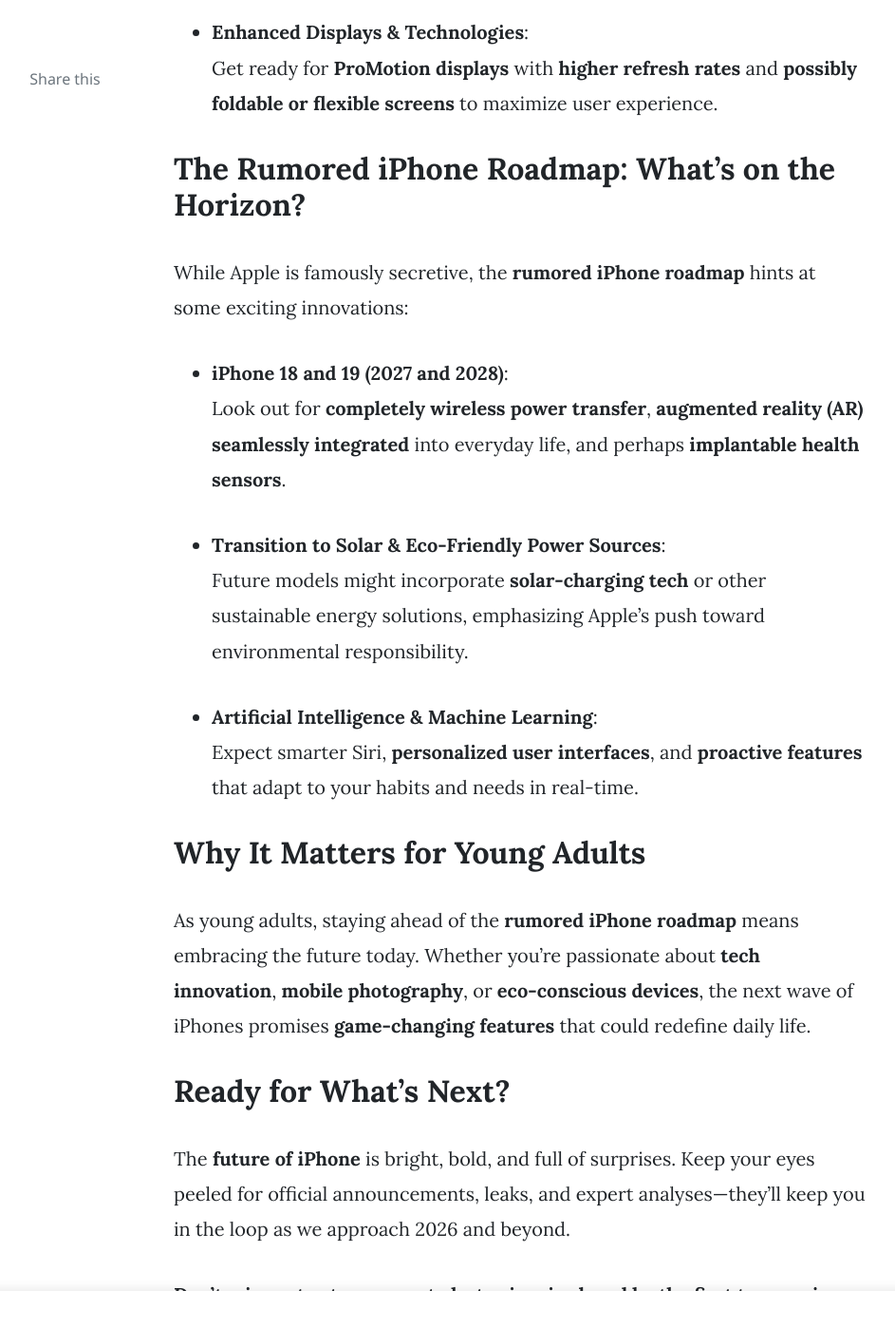
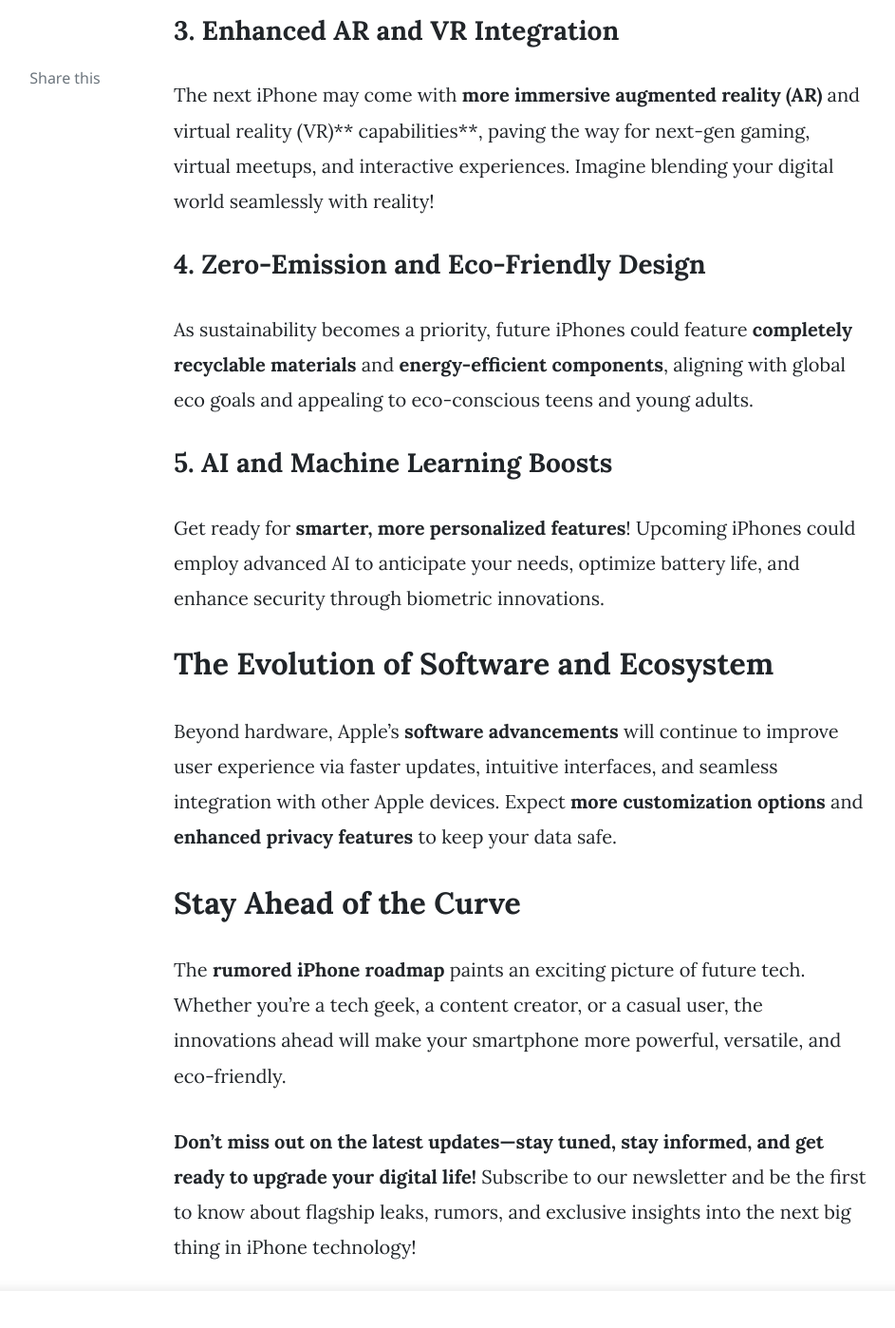
Before and after one commit to reprojekted/mundana-theme-jekyll-master, a Jekyll site: the page built from _posts/2025-05-10-generated-post.md, in a window 1280 px wide and 1400 px high, scrolled down 1497 px. Shown: the whole window at 95% size, without its empty margins (187-1130 px from the left). Built offline with Jekyll 4.4.1, drawn with Linux system fonts in a browser that asks for light colours; nearby versions of some CDN libraries; comment, search, counter and statistics services are not loaded; some of the changed text lies outside the part shown.

Commit message:
Create new post via n8n

```diff
--- a/_posts/2025-05-10-generated-post.md
+++ b/_posts/2025-05-10-generated-post.md
@@ -3,46 +3,46 @@
 title: "After iPhone 17 – What to Expect in 2026 and Beyond"
 author: "alex"
 categories: [ "Jekyll", "tutorial" ]
-image: "undefined"
+image: ""https://cdn.jsdelivr.net/gh/reprojekted/mundana-theme-jekyll-master@main/assets/images/ai-in-finance.jpeg""
 tags: [ "rumored -i-phone‌-roadmap" ]
 ---
 
 # After iPhone 17 – What to Expect in 2026 and Beyond
 
-The tech world is buzzing! As we eagerly anticipate the release of the **iPhone 17**, excitement is building about what Apple has in store for us next. But what comes **after** the top-of-the-line iPhone 17? Fans and tech enthusiasts are constantly asking: **what’s the rumored ‌iPhone‌ roadmap** for 2026 and beyond? Buckle up—this journey into the future is nothing short of exhilarating!
+The tech world is buzzing with excitement as Apple continues to push the boundaries of innovation. With the **iPhone 17** marking a significant leap, many young adults are already eagerly speculating about what's next. So, what's on the **rumored ‌iPhone‌ roadmap** for 2026 and beyond? Let’s dive into the future and explore the game-changing features and trends that could redefine your smartphone experience!
 
-## The Evolution Continues: Unlocking the Future of the iPhone
+## The Future of iPhones: A Glimpse Into 2026 and Beyond
 
-Apple has a knack for pushing boundaries with each new device, and the **2026 lineup** is expected to be no different. Based on the **rumored ‌iPhone‌ roadmap**, here’s what could be coming our way:
+Apple’s **rumored ‌iPhone‌ roadmap** hints at revolutionary technology, sleek designs, and smarter features that will keep users ahead of the curve. From cutting-edge hardware to innovative software, the next decade promises a stunning evolution.
 
-- **Next-Gen Design & Build**:
-Expect a sleeker, more durable design, possibly integrating **new materials** like titanium or ceramic, making future iPhones even more resilient and stylish.
+## What to Expect From the Next iPhones
 
-- **Advanced Cameras & Imaging**:
-Photographers will love the rumored introduction of **periscope-style zoom lenses** and **AI-powered computational photography**—taking mobile photography to new heights.
+### 1. Ultra-Advanced Camera Systems
 
-- **Enhanced Displays & Technologies**:
-Get ready for **ProMotion displays** with **higher refresh rates** and **possibly foldable or flexible screens** to maximize user experience.
+Young creators and social media enthusiasts will love the potential for **pro-grade camera innovations**. Think 8K video recording, periscope-style zoom, and AI-powered photography assistants that turn every shot into a masterpiece.
 
-## The Rumored ‌iPhone‌ Roadmap: What's on the Horizon?
+### 2. Foldable and Rollable Displays
 
-While Apple is famously secretive, the **rumored ‌iPhone‌ roadmap** hints at some exciting innovations:
+Rumors suggest a shift towards **foldable or rollable screens**, giving you a compact device that unfolds into a tablet-sized display. Perfect for entertainment, multitasking, and on-the-go productivity!
 
-- **iPhone 18 and 19 (2027 and 2028)**:
-Look out for **completely wireless power transfer**, **augmented reality (AR) seamlessly integrated** into everyday life, and perhaps **implantable health sensors**.
+### 3. Enhanced AR and VR Integration
 
-- **Transition to Solar & Eco-Friendly Power Sources**:
-Future models might incorporate **solar-charging tech** or other sustainable energy solutions, emphasizing Apple's push toward environmental responsibility.
+The next iPhone may come with **more immersive augmented reality (AR)** and virtual reality (VR)** capabilities**, paving the way for next-gen gaming, virtual meetups, and interactive experiences. Imagine blending your digital world seamlessly with reality!
 
-- **Artificial Intelligence & Machine Learning**:
-Expect smarter Siri, **personalized user interfaces**, and **proactive features** that adapt to your habits and needs in real-time.
+### 4. Zero-Emission and Eco-Friendly Design
 
-## Why It Matters for Young Adults
+As sustainability becomes a priority, future iPhones could feature **completely recyclable materials** and **energy-efficient components**, aligning with global eco goals and appealing to eco-conscious teens and young adults.
 
-As young adults, staying ahead of the **rumored ‌iPhone‌ roadmap** means embracing the future today. Whether you're passionate about **tech innovation**, **mobile photography**, or **eco-conscious devices**, the next wave of iPhones promises **game-changing features** that could redefine daily life.
+### 5. AI and Machine Learning Boosts
 
-## Ready for What's Next?
+Get ready for **smarter, more personalized features**! Upcoming iPhones could employ advanced AI to anticipate your needs, optimize battery life, and enhance security through biometric innovations.
 
-The **future of iPhone** is bright, bold, and full of surprises. Keep your eyes peeled for official announcements, leaks, and expert analyses—they'll keep you in the loop as we approach 2026 and beyond.
+## The Evolution of Software and Ecosystem
 
-**Don't miss out—stay connected, stay inspired, and be the first to experience the next level of innovation.** Subscribe now for the latest updates on the **rumored ‌iPhone‌ roadmap** and more must-know tech news!
+Beyond hardware, Apple's **software advancements** will continue to improve user experience via faster updates, intuitive interfaces, and seamless integration with other Apple devices. Expect **more customization options** and **enhanced privacy features** to keep your data safe.
+
+## Stay Ahead of the Curve
+
+The **rumored ‌iPhone‌ roadmap** paints an exciting picture of future tech. Whether you're a tech geek, a content creator, or a casual user, the innovations ahead will make your smartphone more powerful, versatile, and eco-friendly.
+
+**Don’t miss out on the latest updates—stay tuned, stay informed, and get ready to upgrade your digital life!** Subscribe to our newsletter and be the first to know about flagship leaks, rumors, and exclusive insights into the next big thing in iPhone technology!
```
